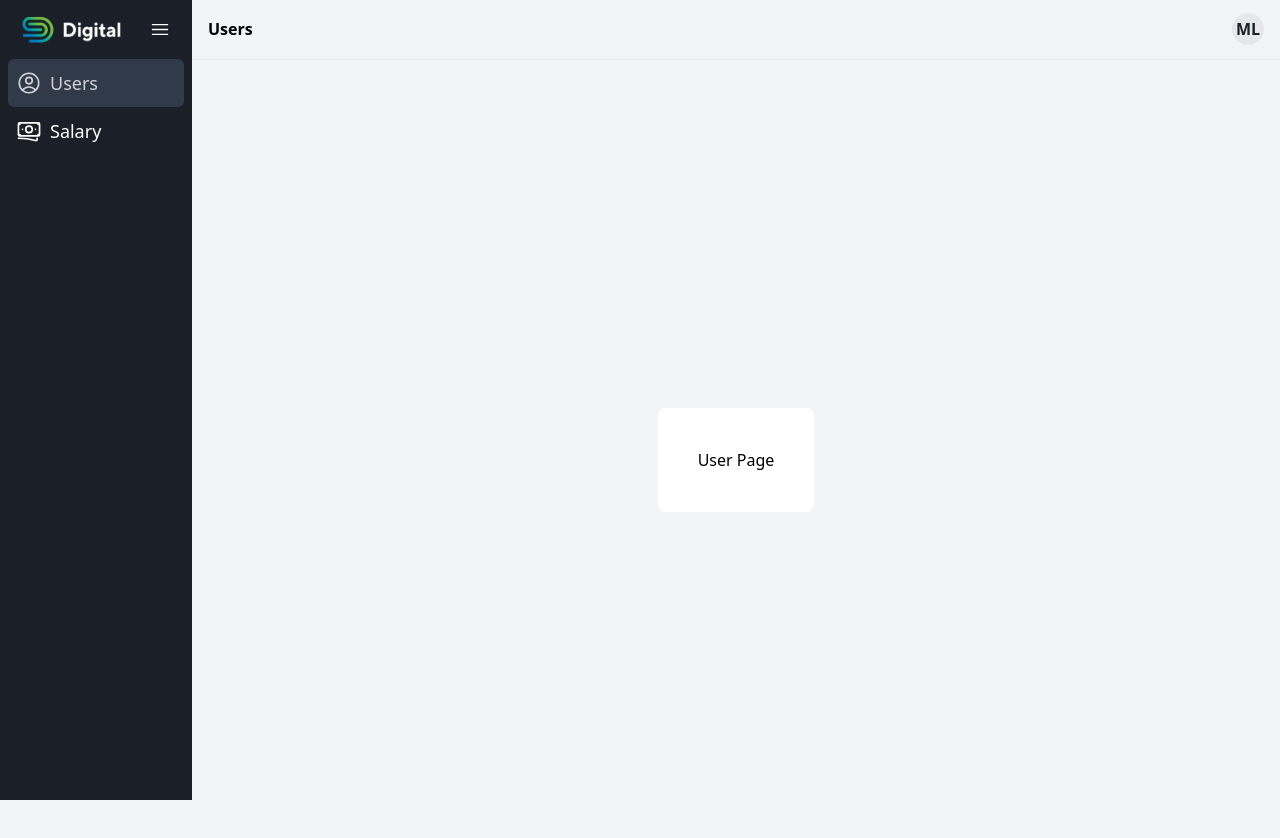
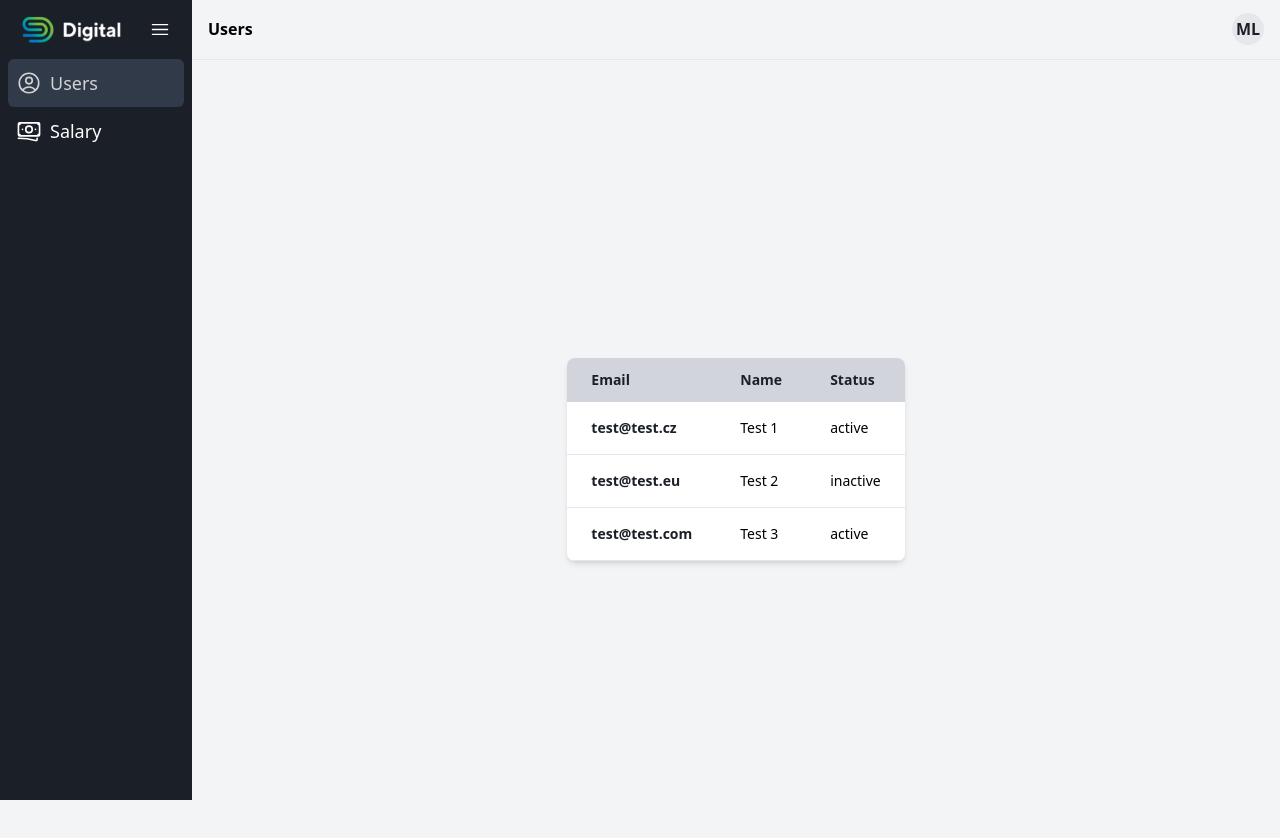
Before and after one commit to lausmma2/fe-dev-interview, a Nuxt app: page /users in a window 1280 px wide. Shown: the top 838 px of the page. Built offline with nearby package versions, Linux system fonts and the light colour scheme.

Commit message:
feat: add table component

```diff
--- /dev/null
+++ b/components/Table.vue
@@ -0,0 +1,38 @@
+<script setup lang="ts">
+  type Row = { [key: string]: string };
+  type Column = string;
+
+  const props = defineProps<{
+    rows: Row[];
+    columns: Column[];
+  }>();
+</script>
+<template>
+  <div class="relative overflow-x-auto shadow-md sm:rounded-lg">
+    <table class="w-full text-sm text-left">
+      <!-- Table Header -->
+      <thead class="text-md text-primary capitalize bg-gray-300">
+        <tr>
+          <th v-for="column in props.columns" :key="column" scope="col" class="px-6 py-3">
+            {{ column }}
+          </th>
+        </tr>
+      </thead>
+      <!-- Table Body -->
+      <tbody>
+        <tr
+          v-for="(row, index) in props.rows"
+          :key="index"
+          class="bg-white border-b hover:bg-blue-50"
+        >
+          <th scope="row" class="px-6 py-4 font-semibold text-primary text-md whitespace-nowrap">
+            {{ row[props.columns[0]] }}
+          </th>
+          <td v-for="column in props.columns.slice(1)" :key="column" class="px-6 py-4">
+            {{ row[column] }}
+          </td>
+        </tr>
+      </tbody>
+    </table>
+  </div>
+</template>
--- a/pages/index.vue
+++ b/pages/index.vue
@@ -1,37 +1,8 @@
 <script setup lang="ts">
-  import { ArrowRightCircleIcon } from '@heroicons/vue/20/solid';
   import { setPageTitle } from '~/utils/pageTitle';
-
   setPageTitle('Homepage');
-
-  const count = ref(0);
-
-  const increaseCount = () => {
-    count.value += 1;
-  };
 </script>
 
 <template>
-  <div class="h-screen flex justify-center items-center">
-    <div class="inline-block bg-white p-10 rounded-lg text-center">
-      Výpis uživatelů zde:
-      <br />
-      <br />
-
-      <NuxtLink class="underline" title="Example link">
-        Demo odkaz ({{ count }})
-        <ArrowRightCircleIcon class="size-5 text-green-700 inline-block" />
-      </NuxtLink>
-
-      <br />
-
-      <button
-        type="button"
-        class="bg-green-600 rounded-lg my-4 text-white px-4 py-1.5"
-        @click.prevent="increaseCount"
-      >
-        Increase count
-      </button>
-    </div>
-  </div>
+  <div class="h-screen flex justify-center items-center"></div>
 </template>
--- a/pages/users/index.vue
+++ b/pages/users/index.vue
@@ -1,10 +1,18 @@
 <script setup lang="ts">
   import { setPageTitle } from '~/utils/pageTitle';
+  import Table from '~/components/Table.vue';
   setPageTitle('Users');
+
+  const columns = ['email', 'name', 'status'];
+  const _rowsMocked = [
+    { email: 'test@test.cz', name: 'Test 1', status: 'active' },
+    { email: 'test@test.eu', name: 'Test 2', status: 'inactive' },
+    { email: 'test@test.com', name: 'Test 3', status: 'active' },
+  ];
 </script>
 
 <template>
   <div class="h-screen flex justify-center items-center">
-    <div class="inline-block bg-white p-10 rounded-lg text-center">User Page</div>
+    <Table :columns="columns" :rows="_rowsMocked" />
   </div>
 </template>
```
